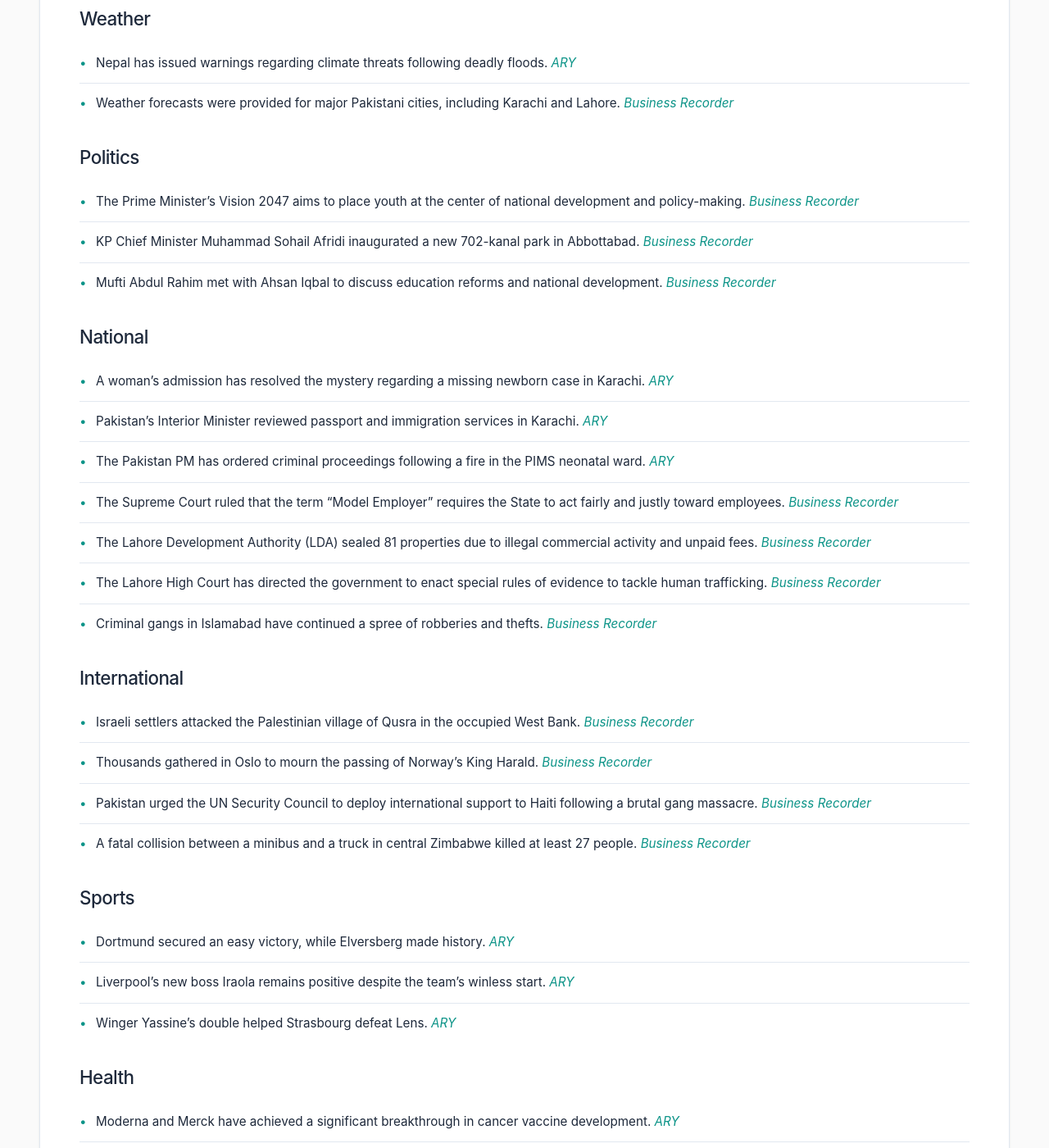
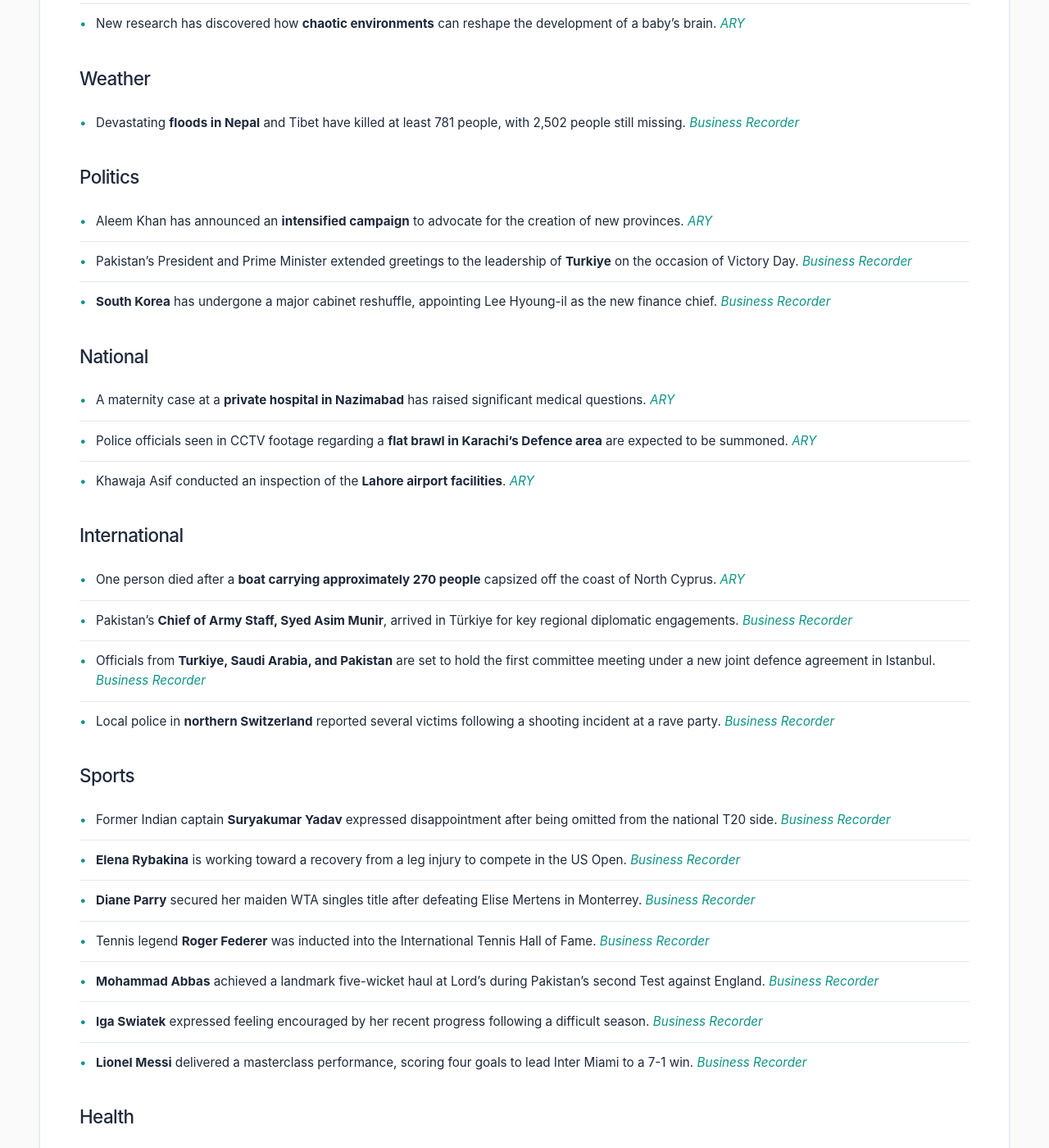
Before and after one commit to zsubzwary/news, a Jekyll site: the page built from en/index.md, in a window 1280 px wide and 1400 px high, scrolled down 939 px. Shown: the whole window at 82% size. Built offline with Jekyll 4.4.1, drawn with Linux system fonts in a browser that asks for light colours; some web fonts are replaced; comment, search, counter and statistics services are not loaded; some of the changed text lies outside the part shown.

Commit message:
DateTime; 2026-08-30T16:03:41.538Z

```diff
--- a/en/index.md
+++ b/en/index.md
@@ -4,54 +4,53 @@ title: Pakistan News Briefing
 lang: en
 ---
 
-Published at: 30-Aug-2026 09:04PKT
+Published at: 30-Aug-2026 21:03PKT
 
 Time to read: 4 mins
 
 ### Economy
-- The Petroleum Minister reviewed reforms, energy security, and potential investment opportunities. *[ARY](https://arynews.tv/petroleum-minister-reviews-reforms-energy-security-and-investment-opportunities)*
-- Gold prices experienced a significant plunge in both local and international markets. *[Business Recorder](https://www.brecorder.com/news/40437078/gold-prices-nosedive)*
-- HDFC Bank CEO Sashidhar Jagdishan announced he will not seek reappointment when his term ends in October. *[Business Recorder](https://www.brecorder.com/news/40437079/indias-hdfc-bank-ceo-jagdishan-to-step-down-in-october)*
-- ABAD Chairman suggested establishing dedicated "construction zones" to boost the industry. *[Business Recorder](https://www.brecorder.com/news/40437010/abad-chairman-suggests-setting-up-construction-zones)*
-- RTO Hyderabad detained several vehicles and goods for violating Sales Tax Act provisions. *[Business Recorder](https://www.brecorder.com/news/40437012/violation-of-sta-rto-hyderabad-detains-vehicles-goods)*
-- Zindigi and DAT AI Systems signed an MoU to develop integrated digital and financial solutions. *[Business Recorder](https://www.brecorder.com/news/40437013/mou-signed-zindigi-amp-dat-to-advance-integrated-digital-solutions)*
-- A proposed tax policy aims to rationalize the tax burden and improve documentation within the manufacturing sector. *[Business Recorder](https://www.brecorder.com/news/40437014/key-features-of-the-proposed-tax-policy-elaborated)*
+- Pakistan’s **virtual assets regulatory regime** has drawn international attention at Bitcoin Asia. *[ARY](https://arynews.tv/pakistans-virtual-assets-regulatory-regime-draws-international-attention-at-bitcoin-asia)*
+- US President **Donald Trump** announced that oil from a deal with Venezuela will be used to replenish the **Strategic Petroleum Reserve**. *[Business Recorder](https://www.brecorder.com/news/40437105/trump-says-us-will-refill-strategic-petroleum-reserve-using-venezuelan-oil)*
+- Pakistan and Saudi Arabia have agreed on a **$3 billion target** for agricultural and food exports over the next two years. *[Business Recorder](https://www.brecorder.com/news/40437103/pakistan-saudi-arabia-set-3bn-target-for-agricultural-food-exports)*
+- The incoming head of the **Swiss banking lobby** warned that excessive regulation could undermine Switzerland's status as a global financial center. *[Business Recorder](https://www.brecorder.com/news/40437098/incoming-swiss-bank-lobby-chief-warns-against-over-regulation-ft-says)*
+- **PetroChina** reported a 22% jump in its first-half net profit, driven by fuel sales and rising oil prices. *[Business Recorder](https://www.brecorder.com/news/40437097/petrochina-h1-net-profit-jumps-22-boosted-by-fuel-sales-oil-price-spike)*
+- The US government reportedly plans to take a **35% passive stake** in Venezuelan mogul Alejandro Betancourt’s oil venture, Blue Energy Partners. *[Business Recorder](https://www.brecorder.com/news/40437089/us-to-take-35-stake-in-venezuelan-mogul-betancourts-oil-venture-wsj-reports)*
 
 ### Science & Technology
-- Punjab Chief Minister proposed a joint working group with Guizhou, China, for AI, digital cooperation, and smart agriculture. *[Business Recorder](https://www.brecorder.com/news/40437007/international-big-data-expo-cm-proposes-punjab-guizhou-joint-working-group-for-ai-digital-cooperation-smart-agriculture)*
+- NASA launched the **Nancy Grace Roman Space Telescope** from Florida to investigate cosmic mysteries like dark energy and dark matter. *[ARY](https://arynews.tv/nasa-launches-powerful-new-roman-space-telescope-from-florida)*
+- New research has discovered how **chaotic environments** can reshape the development of a baby’s brain. *[ARY](https://arynews.tv/research-discovers-how-chaotic-environments-reshape-a-babys-brain)*
 
 ### Weather
-- Nepal has issued warnings regarding climate threats following deadly floods. *[ARY](https://arynews.tv/nepal-warns-of-climate-threat-after-deadly-floods)*
-- Weather forecasts were provided for major Pakistani cities, including Karachi and Lahore. *[Business Recorder](https://www.brecorder.com/news/40437004/the-weather)*
+- Devastating **floods in Nepal** and Tibet have killed at least 781 people, with 2,502 people still missing. *[Business Recorder](https://www.brecorder.com/news/40437104/nepal-flood-death-toll-rises-to-781-with-2502-missing-disaster-authority)*
 
 ### Politics
-- The Prime Minister's Vision 2047 aims to place youth at the center of national development and policy-making. *[Business Recorder](https://www.brecorder.com/news/40437006/vision-2047-envisages-placing-youth-at-centre-of-national-development)*
-- KP Chief Minister Muhammad Sohail Afridi inaugurated a new 702-kanal park in Abbottabad. *[Business Recorder](https://www.brecorder.com/news/40437015/kp-cm-inaugurates-702-kanal-abbottabad-park)*
-- Mufti Abdul Rahim met with Ahsan Iqbal to discuss education reforms and national development. *[Business Recorder](https://www.brecorder.com/news/40437016/mufti-abdul-rahim-meets-ahsan-iqbal)*
+- Aleem Khan has announced an **intensified campaign** to advocate for the creation of new provinces. *[ARY](https://arynews.tv/aleem-khan-announces-intensified-campaign-for-new-provinces)*
+- Pakistan’s President and Prime Minister extended greetings to the leadership of **Turkiye** on the occasion of Victory Day. *[Business Recorder](https://www.brecorder.com/news/40437095/president-pm-felicitate-turkish-leadership-people-on-victory-day)*
+- **South Korea** has undergone a major cabinet reshuffle, appointing Lee Hyoung-il as the new finance chief. *[Business Recorder](https://www.brecorder.com/news/40437088/south-korea-names-veteran-technocrat-lee-hyoung-il-as-new-finance-chief-in-cabinet-reshuffle)*
 
 ### National
-- A woman's admission has resolved the mystery regarding a missing newborn case in Karachi. *[ARY](https://arynews.tv/womans-admission-drops-curtain-on-karachi-newborn-missing-case)*
-- Pakistan's Interior Minister reviewed passport and immigration services in Karachi. *[ARY](https://arynews.tv/pakistan-interior-minister-reviews-passport-and-immigration-services-in-karachi)*
-- The Pakistan PM has ordered criminal proceedings following a fire in the PIMS neonatal ward. *[ARY](https://arynews.tv/pakistan-pm-orders-criminal-proceedings-over-pims-neonatal-ward-fire)*
-- The Supreme Court ruled that the term "Model Employer" requires the State to act fairly and justly toward employees. *[Business Recorder](https://www.brecorder.com/news/40437081/model-employer-insinuates-just-treatment-to-employees-sc)*
-- The Lahore Development Authority (LDA) sealed 81 properties due to illegal commercial activity and unpaid fees. *[Business Recorder](https://www.brecorder.com/news/40437008/lda-seals-81-properties)*
-- The Lahore High Court has directed the government to enact special rules of evidence to tackle human trafficking. *[Business Recorder](https://www.brecorder.com/news/40437009/human-trafficking-cases-lhc-directs-enactment-of-special-rules-of-evidence)*
-- Criminal gangs in Islamabad have continued a spree of robberies and thefts. *[Business Recorder](https://www.brecorder.com/news/40437011/criminal-gangs-continue-looting-spree-in-islamabad)*
+- A maternity case at a **private hospital in Nazimabad** has raised significant medical questions. *[ARY](https://arynews.tv/nazimabad-private-hospital-maternity-case-raises-medical-questions)*
+- Police officials seen in CCTV footage regarding a **flat brawl in Karachi's Defence area** are expected to be summoned. *[ARY](https://arynews.tv/karachi-defence-flat-brawl-police-officials-seen-in-cctv-to-be-summoned)*
+- Khawaja Asif conducted an inspection of the **Lahore airport facilities**. *[ARY](https://arynews.tv/khawaja-asif-inspects-lahore-airport-facilities)*
 
 ### International
-- Israeli settlers attacked the Palestinian village of Qusra in the occupied West Bank. *[Business Recorder](https://www.brecorder.com/news/40437075/dozens-of-israeli-settlers-attack-flashpoint-west-bank-village)*
-- Thousands gathered in Oslo to mourn the passing of Norway's King Harald. *[Business Recorder](https://www.brecorder.com/news/40437076/norway-mourns-king-harald-as-crowds-gather-at-royal-palace)*
-- Pakistan urged the UN Security Council to deploy international support to Haiti following a brutal gang massacre. *[Business Recorder](https://www.brecorder.com/news/40437077/pakistan-demands-action-after-brutal-haiti-gang-massacre-claims-47-lives)*
-- A fatal collision between a minibus and a truck in central Zimbabwe killed at least 27 people. *[Business Recorder](https://www.brecorder.com/news/40437080/zimbabwe-crash-involving-church-minibus-kills-27)*
+- One person died after a **boat carrying approximately 270 people** capsized off the coast of North Cyprus. *[ARY](https://arynews.tv/boat-with-around-270-people-on-board-capsizes-off-north-cyprus-one-dead)*
+- Pakistan's **Chief of Army Staff, Syed Asim Munir**, arrived in Türkiye for key regional diplomatic engagements. *[Business Recorder](https://www.brecorder.com/news/40437096/cdf-munir-arrives-in-turkiye-amid-key-regional-diplomatic-engagements)*
+- Officials from **Turkiye, Saudi Arabia, and Pakistan** are set to hold the first committee meeting under a new joint defence agreement in Istanbul. *[Business Recorder](https://www.brecorder.com/news/40437101/turkiye-saudi-arabia-pakistan-to-hold-first-defence-pact-meeting-tomorrow-source-says)*
+- Local police in **northern Switzerland** reported several victims following a shooting incident at a rave party. *[Business Recorder](https://www.brecorder.com/news/40437085/several-victims-reported-in-shooting-incident-police-say)*
 
 ### Sports
-- Dortmund secured an easy victory, while Elversberg made history. *[ARY](https://arynews.tv/dortmund-secure-easy-win-as-elversberg-make-history)*
-- Liverpool's new boss Iraola remains positive despite the team's winless start. *[ARY](https://arynews.tv/new-boss-iraola-stays-positive-despite-liverpools-winless-start)*
-- Winger Yassine’s double helped Strasbourg defeat Lens. *[ARY](https://arynews.tv/winger-yassines-double-helps-strasbourg-beat-lens)*
+- Former Indian captain **Suryakumar Yadav** expressed disappointment after being omitted from the national T20 side. *[Business Recorder](https://www.brecorder.com/news/40437100/former-india-captain-suryakumar-rues-t20-omission-after-world-cup-success)*
+- **Elena Rybakina** is working toward a recovery from a leg injury to compete in the US Open. *[Business Recorder](https://www.brecorder.com/news/40437093/rybakina-on-track-to-recover-from-injury-and-play-at-us-open)*
+- **Diane Parry** secured her maiden WTA singles title after defeating Elise Mertens in Monterrey. *[Business Recorder](https://www.brecorder.com/news/40437092/parry-defeats-mertens-in-monterrey-to-claim-maiden-wta-singles-title)*
+- Tennis legend **Roger Federer** was inducted into the International Tennis Hall of Fame. *[Business Recorder](https://www.brecorder.com/news/40437091/emotional-federer-full-of-love-and-gratitude-at-hall-of-fame-induction)*
+- **Mohammad Abbas** achieved a landmark five-wicket haul at Lord's during Pakistan's second Test against England. *[Business Recorder](https://www.brecorder.com/news/40437090/five-wicket-abbas-has-lords-landmark-as-pakistan-set-389-to-win-second-test)*
+- **Iga Swiatek** expressed feeling encouraged by her recent progress following a difficult season. *[Business Recorder](https://www.brecorder.com/news/40437087/iga-swiatek-said-encouraged-by-recent-progress-after-toughest-season-of-career)*
+- **Lionel Messi** delivered a masterclass performance, scoring four goals to lead Inter Miami to a 7-1 win. *[Business Recorder](https://www.brecorder.com/news/40437086/words-simply-fall-short-inter-miami-interim-coach-marvels-at-messi-masterclass)*
 
 ### Health
-- Moderna and Merck have achieved a significant breakthrough in cancer vaccine development. *[ARY](https://arynews.tv/success-after-a-century-of-failures-inside-moderna-and-mercks-cancer-vaccine-breakthrough)*
-- The Punjab Health Department has ordered all teaching hospitals to develop emergency and evacuation plans. *[Business Recorder](https://www.brecorder.com/news/40437005/punjab-directs-teaching-hospitals-to-develop-emergency-response-plans)*
+- A new study reveals that **lung cancer radiation** treatment may provide surprising quality-of-life benefits. *[ARY](https://arynews.tv/lung-cancer-radiation-study-reveals-surprising-quality-of-life-benefits)*
+- North Carolina has issued a **rabies warning** following contact with baby goats from a mobile petting zoo. *[ARY](https://arynews.tv/north-carolina-issues-rabies-warning-due-to-contact-with-baby-goats-from-mobile-petting-zoo)*
 
 ### Other
-- Rockstar Games explained the dual protagonists, Jason and Lucia, for the upcoming GTA 6. *[ARY](https://arynews.tv/gta-6-dual-protagonists-jason-and-lucia-explained-by-rockstar-games)*
+- **Dolly Parton’s Imagination Library** continues to support children through regular book deliveries. *[Business Recorder](https://www.brecorder.com/news/40437094/dolly-partons-legacy-lives-on-through-book-deliveries-to-kids)*
```
